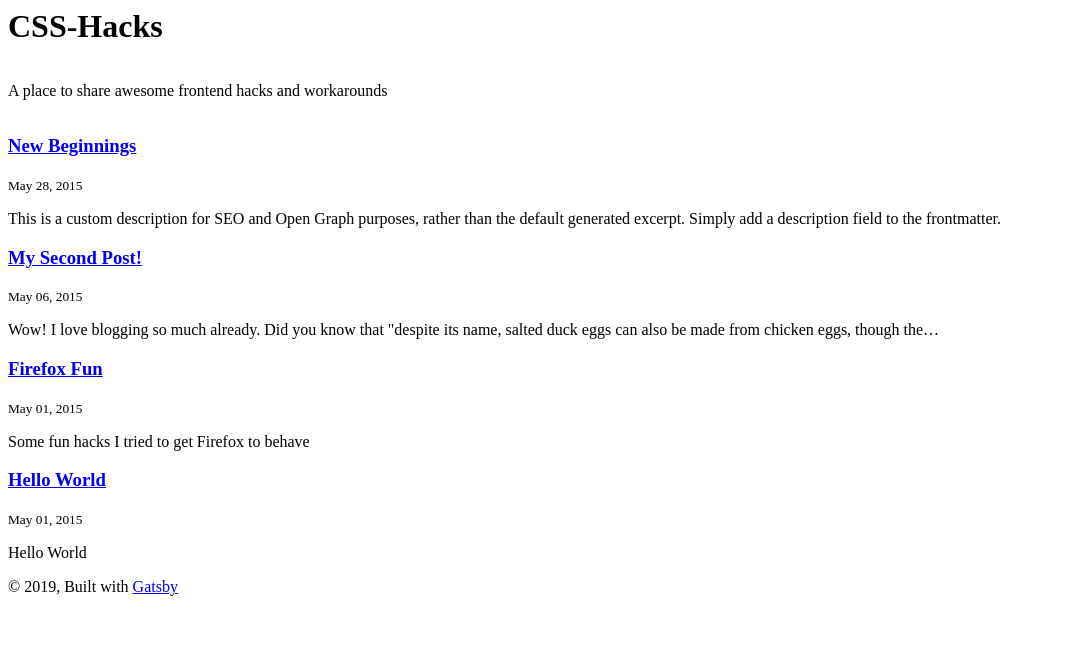
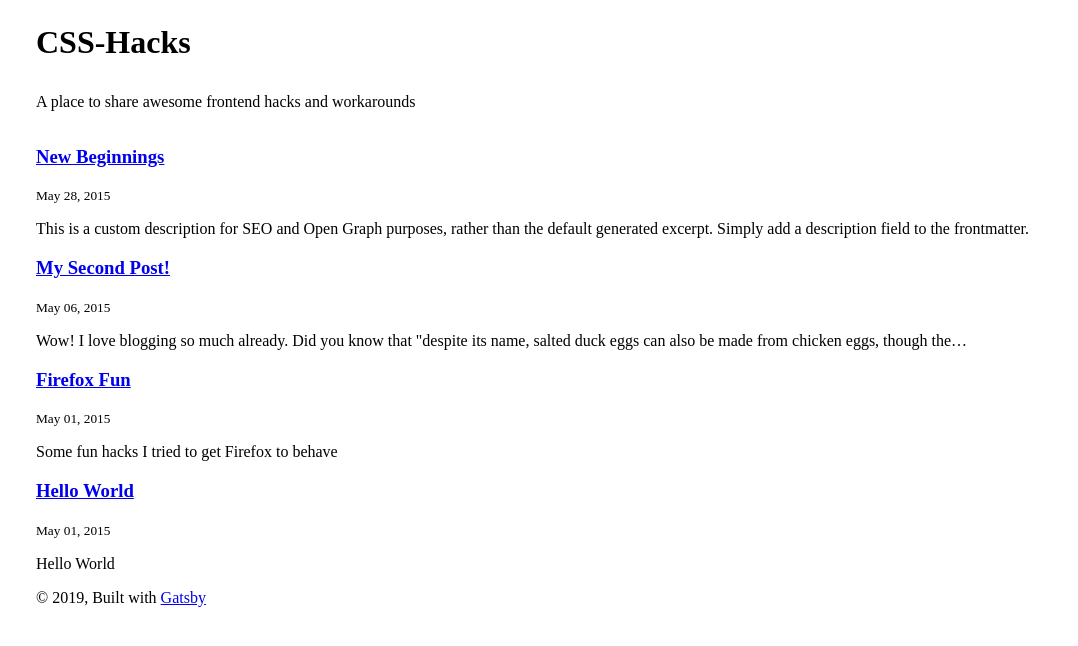
Before and after one commit to m0n01d/css-hacks, a Gatsby site: page / in a window 1280 px wide. Shown: the whole page, without its empty margins (0-1078 px from the left). Built offline with nearby package versions, Linux system fonts and the light colour scheme; Gatsby itself is replaced by a stand-in of ours; some packages are replaced by stand-ins of ours.

Commit message:
clean up typography

```diff
--- a/src/components/bio.js
+++ b/src/components/bio.js
@@ -7,9 +7,6 @@
 
 import React from "react"
 import { useStaticQuery, graphql } from "gatsby"
-// import Image from "gatsby-image"
-
-// import { rhythm } from "../utils/typography"
 
 const Bio = () => {
   const data = useStaticQuery(graphql`
--- a/src/components/layout.js
+++ b/src/components/layout.js
@@ -1,7 +1,5 @@
 import React from "react"
 import { Link } from "gatsby"
-
-// import { rhythm, scale } from "../utils/typography"
 
 class Layout extends React.Component {
   render() {
@@ -13,8 +11,7 @@ class Layout extends React.Component {
       header = (
         <h1
           style={{
-            // ...scale(1.5),
-            // marginBottom: rhythm(1.5),
+            marginBottom: "1rem",
             marginTop: 0,
           }}
         >
@@ -56,8 +53,7 @@ class Layout extends React.Component {
         style={{
           marginLeft: `auto`,
           marginRight: `auto`,
-          // maxWidth: rhythm(24),
-          // padding: `${rhythm(1.5)} ${rhythm(3 / 4)}`,
+          padding: "1rem 1.75rem",
         }}
       >
         <header>{header}</header>
--- a/src/pages/index.js
+++ b/src/pages/index.js
@@ -4,7 +4,6 @@ import { Link, graphql } from "gatsby"
 import Bio from "../components/bio"
 import Layout from "../components/layout"
 import SEO from "../components/seo"
-// import { rhythm } from "../utils/typography"
 
 class BlogIndex extends React.Component {
   render() {
--- a/src/templates/blog-post.js
+++ b/src/templates/blog-post.js
@@ -4,7 +4,6 @@ import { Link, graphql } from "gatsby"
 import Bio from "../components/bio"
 import Layout from "../components/layout"
 import SEO from "../components/seo"
-// import { rhythm, scale } from "../utils/typography"
 import { MDXRenderer } from "gatsby-plugin-mdx"
 
 class BlogPostTemplate extends React.Component {
```
